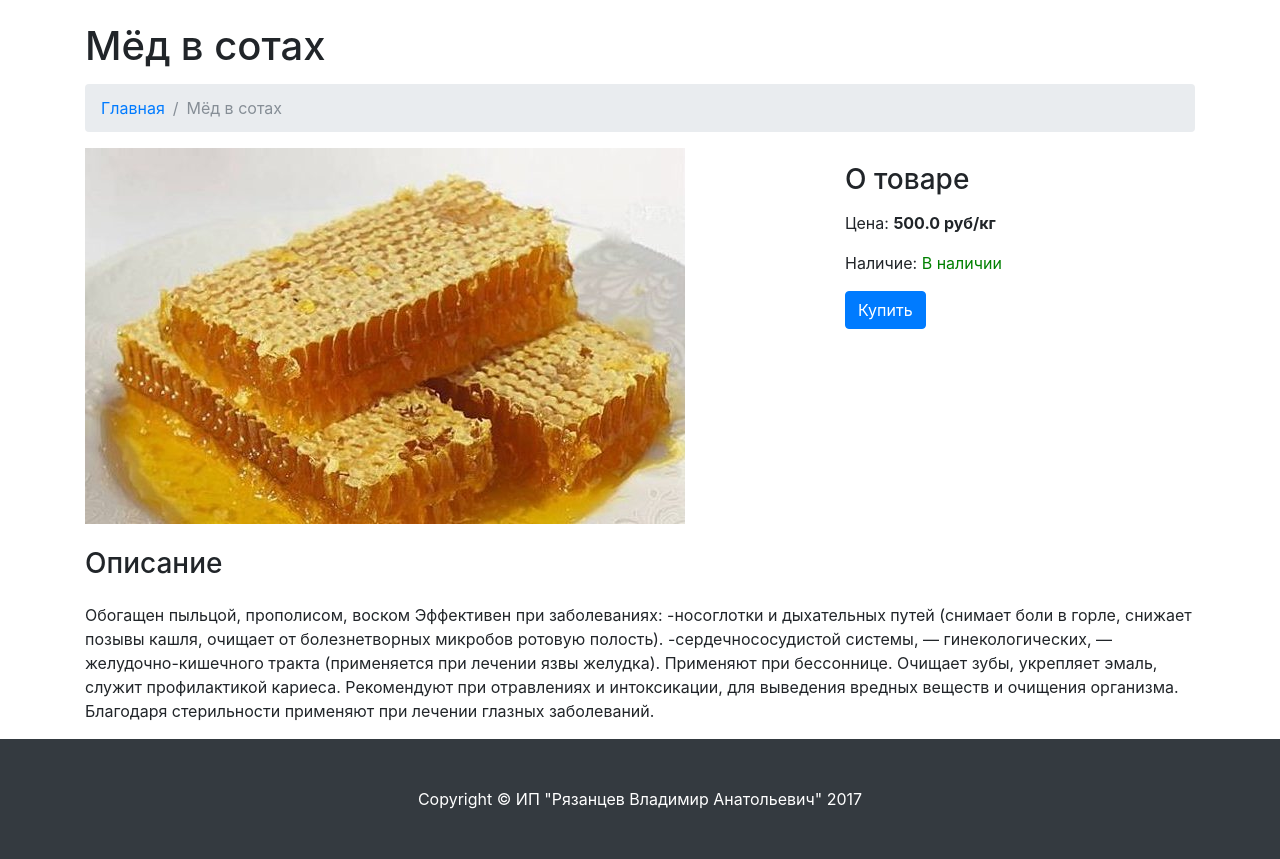
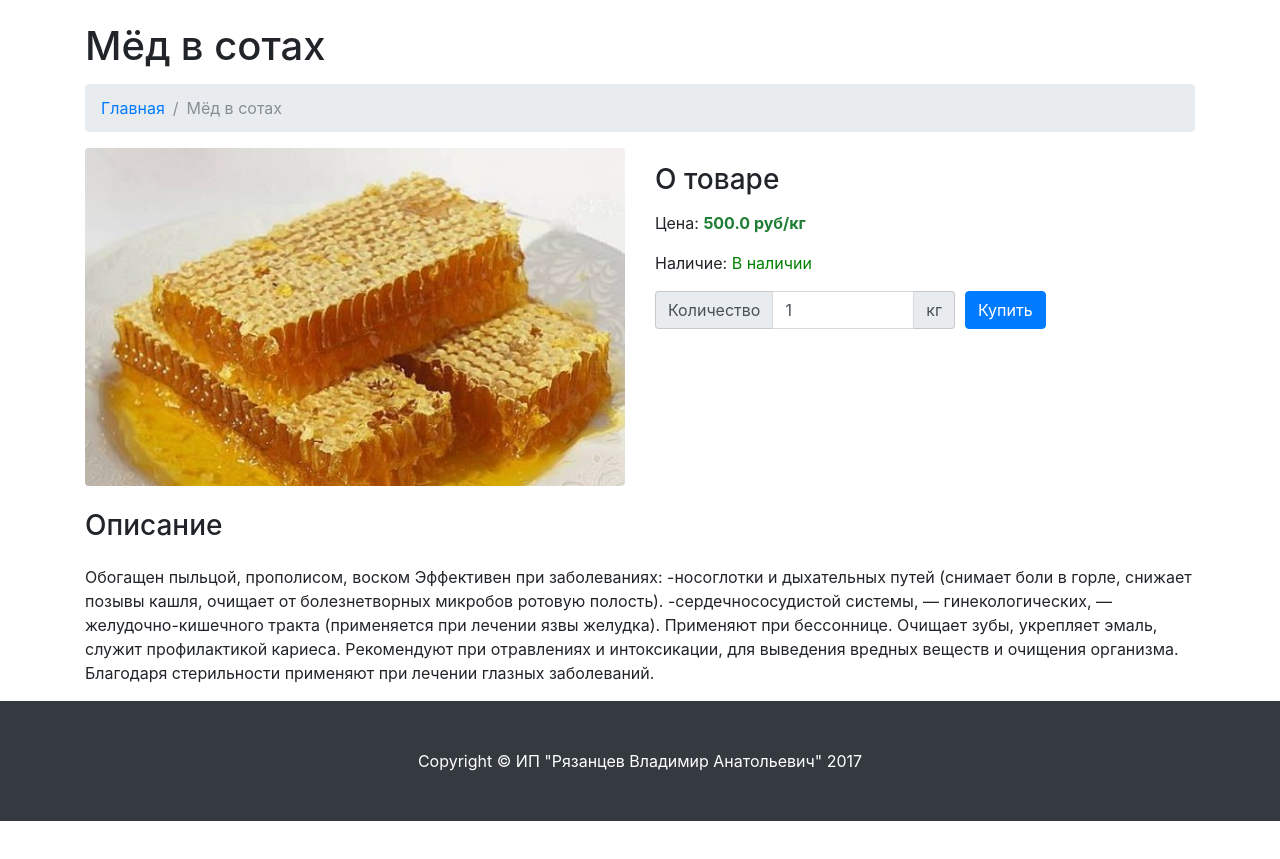
Before and after one commit to AlexeyKutepov/beekeeper_store, a Django app: template store/templates/product.html in a window 1280 px wide. Shown: the part 56-915 px from the top of the page. After the commit the page ends 877 px from the top, so only its background shows below. Run offline with Django 3.2, Linux system fonts and the light colour scheme; data comes from the database, SQL or seed files in the repository; both versions use the stored data as it was after the commit; the template is opened without the code that fills it: values that come from a table or form of the project are taken from there, most other values are stand-ins (such as "Sample title", 1, 10 or a date in 2020); some libraries are stand-ins or nearby versions.

Commit message:
Доработка функционала

```diff
--- a/store/templates/index.html
+++ b/store/templates/index.html
@@ -54,12 +54,12 @@
                 {% endif %}
                 <div class="col-lg-4 mb-4">
                     <div class="card h-100">
-                        <a href="#"><img height="300px" class="card-img-top" src="{{ product.photo.url }}" alt=""></a>
+                        <a href="{% url "product" id=product.id %}"><img height="300px" class="card-img-top" src="{{ product.photo.url }}" alt=""></a>
                         <div class="card-body">
                             <h4 class="card-title">
                                 <a href="{% url "product" id=product.id %}">{{ product.name }}</a>
                             </h4>
-                            <h5 class="card-title">{{ product.price }} руб / {{ product.measure }}</h5>
+                            <h5 class="card-title" style="color: #1e7e34">{{ product.price }} руб/{{ product.measure }}</h5>
                             <p class="card-text">{{ product.short_description }}</p>
                             <a href="{% url "add_to_cart" id=product.id quantity=1 %}" class="btn btn-primary">Купить</a>
                         </div>
--- a/store/templates/product.html
+++ b/store/templates/product.html
@@ -17,20 +17,32 @@
         <!-- Portfolio Item Row -->
         <div class="row">
 
-            <div class="col-md-8">
-                <img class="img-fluid" src="{{ product.photo.url }}" alt="">
+            <div class="col-md-6">
+                <img class="rounded" width="100%" src="{{ product.photo.url }}">
             </div>
 
-            <div class="col-md-4">
+            <div class="col-md-6">
                 <h3 class="my-3">О товаре</h3>
-                <p>Цена: <b>{{ product.price }} руб/{{ product.measure }}</b></p>
+                <p>Цена: <b style="color: #1e7e34">{{ product.price }} руб/{{ product.measure }}</b></p>
                 <p>Наличие: {% if product.in_stock %}
                     <span style="color: green; ">В наличии</span>
                 {% else %}
                     <span style="color: red; ">Нет в наличии</span>
                 {% endif %}
                 </p>
-                <a href="{% url "add_to_cart" id=product.id quantity=1 %}" class="btn btn-primary">Купить</a>
+                <div class="form-inline">
+                    <div class="input-group" style="width: 300px">
+                        <div class="input-group-addon">Количество</div>
+                        {% if product.measure == "кг" %}
+                            <input type="number" step="0.100" class="form-control" value="1">
+                        {% else %}
+                            <input type="number" step="1" class="form-control" value="1">
+                        {% endif %}
+                        <div class="input-group-addon">{{ product.measure }}</div>
+                    </div>
+                    <a href="{% url "add_to_cart" id=product.id quantity=1 %}" style="margin-left: 10px"
+                       class="btn btn-primary">Купить</a>
+                </div>
             </div>
 
         </div>
```
Also changed, not shown: store/templates/cart.html (+12 -3 lines), db.sqlite3.
